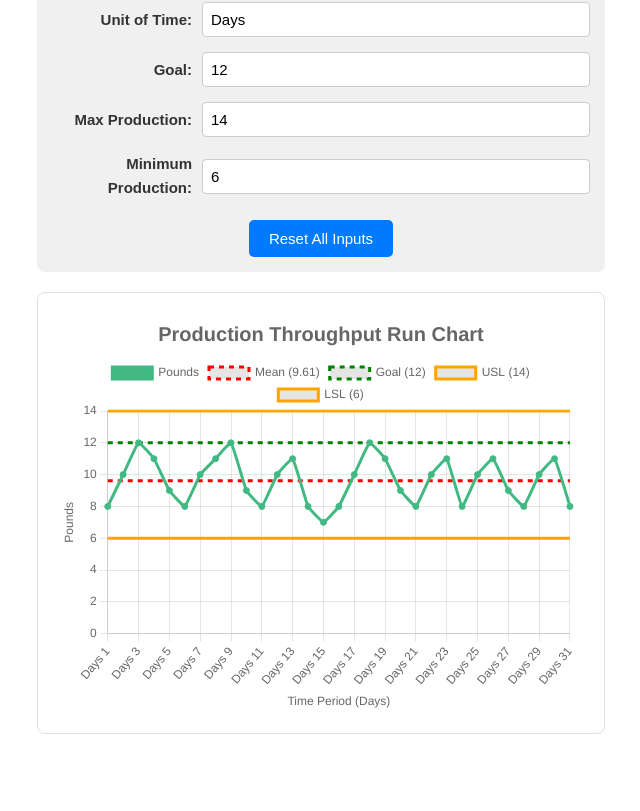
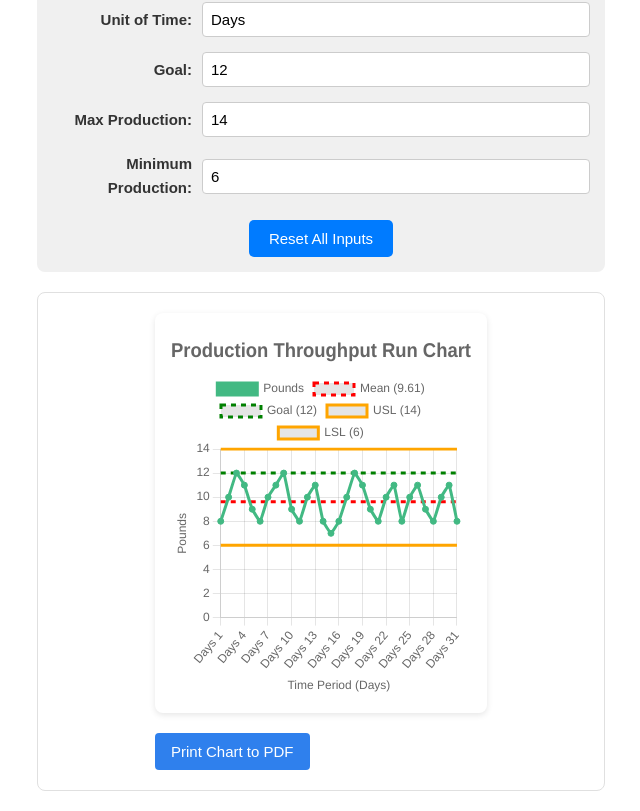
Before and after one commit to PatrickRutledge/RunChart-Goal, a Vue app: page / in a window 1280 px wide. Shown: the part 299-1110 px from the top of the page, without its empty margins (15-655 px from the left). Before the commit the page ends 1053 px from the top, so only its background shows below. Built offline with nearby package versions, Linux system fonts and the light colour scheme.

Commit message:
Enhance RunChartDisplay with PDF export and dynamic filename

```diff
--- a/src/components/RunChartDisplay.vue
+++ b/src/components/RunChartDisplay.vue
@@ -1,5 +1,5 @@
 <script setup>
-import { defineProps, watch, ref } from 'vue';
+import { ref, defineProps, watch, nextTick } from 'vue';
 import {
   Chart as ChartJS,
   CategoryScale,
@@ -11,8 +11,10 @@ import {
   Legend
 } from 'chart.js';
 import { Line } from 'vue-chartjs';
+import html2canvas from 'html2canvas';
+import jsPDF from 'jspdf';
 
-// Register Chart.js components
+// Register Chart.js components once globally
 ChartJS.register(
   CategoryScale,
   LinearScale,
@@ -23,7 +25,7 @@ ChartJS.register(
   Legend
 );
 
-// Define props that this component expects from its parent (App.vue)
+// Props passed from App.vue
 const props = defineProps({
   chartData: {
     type: Object,
@@ -31,44 +33,116 @@ const props = defineProps({
   },
   chartOptions: {
     type: Object,
-    default: () => ({}) // Provide an empty object as default
+    default: () => ({})
   }
 });
 
-// A ref to hold the chart instance, useful if you need to manipulate the chart directly
+// Chart and DOM references
 const chartRef = ref(null);
+const chartContainer = ref(null);
 
-// Watch for changes in chartData or chartOptions and update the chart
-// This ensures the chart re-renders when data or options change in the parent
-watch(() => [props.chartData, props.chartOptions], () => {
-  if (chartRef.value && chartRef.value.chart) {
-    chartRef.value.chart.update();
-  }
-}, { deep: true }); // Use deep watch for nested changes in objects
+// Watch for chart updates
+watch(
+  () => [props.chartData, props.chartOptions],
+  () => {
+    if (chartRef.value?.chart) {
+      chartRef.value.chart.update();
+    }
+  },
+  { deep: true }
+);
+
+// Print chart to PDF
+const printChartToPDF = async () => {
+  if (!chartContainer.value) return;
+
+  const button = document.querySelector('.print-button');
+  if (button) button.style.visibility = 'hidden';
+
+  await nextTick();
+
+  const canvas = await html2canvas(chartContainer.value, {
+    scale: 2,
+    useCORS: true
+  });
+
+  const imgData = canvas.toDataURL('image/png');
+  const pdfWidth = 792;
+  const pdfHeight = 612;
+
+  const pdf = new jsPDF({
+    orientation: 'landscape',
+    unit: 'px',
+    format: [pdfWidth, pdfHeight]
+  });
+
+  const ratio = Math.min(pdfWidth / canvas.width, pdfHeight / canvas.height);
+  const imgWidth = canvas.width * ratio;
+  const imgHeight = canvas.height * ratio;
+  const x = (pdfWidth - imgWidth) / 2;
+  const y = (pdfHeight - imgHeight) / 2;
+
+  pdf.addImage(imgData, 'PNG', x, y, imgWidth, imgHeight);
+
+  const title =
+    props.chartOptions?.plugins?.title?.text?.trim() || 'run-chart';
+
+  const blob = pdf.output('blob');
+  const url = URL.createObjectURL(blob);
+
+  const link = document.createElement('a');
+  link.href = url;
+  link.download = `${title}.pdf`;
+  document.body.appendChild(link);
+  link.click();
+  document.body.removeChild(link);
+
+  window.open(url, '_blank');
+
+  if (button) button.style.visibility = 'visible';
+};
+
 </script>
 
+
 <template>
-  <div class="chart-container">
-    <Line v-if="props.chartData.labels && props.chartData.labels.length > 0"
+  <div>
+    <!-- Chart wrapper for PDF export -->
+    <div ref="chartContainer">
+      <div class="chart-container">
+        <Line
+          v-if="props.chartData.labels && props.chartData.labels.length > 0"
           :data="props.chartData"
           :options="props.chartOptions"
           ref="chartRef"
-    />
-    <p v-else class="no-data-message">Enter production data to display the run chart.</p>
+        />
+        <p v-else class="no-data-message">
+          Enter production data to display the run chart.
+        </p>
+      </div>
+    </div>
+
+    <!-- Export button -->
+    <button @click="printChartToPDF" class="print-button">
+      Print Chart to PDF
+    </button>
   </div>
 </template>
+
 
 <style scoped>
 .chart-container {
   position: relative;
-  height: 400px; /* Fixed height for the chart */
-  width: 100%; /* Take full width of its parent */
+  height: 400px;
+  width: 100%;
   display: flex;
   justify-content: center;
   align-items: center;
   background-color: #fff;
   border-radius: 8px;
-  overflow: hidden; /* Hide anything that overflows */
+  overflow: hidden;
+  padding: 16px;
+  box-shadow: 0 2px 6px rgba(0, 0, 0, 0.1);
 }
 
 .no-data-message {
@@ -76,4 +150,26 @@ watch(() => [props.chartData, props.chartOptions], () => {
   font-size: 1.1em;
   text-align: center;
 }
+
+.print-button {
+  margin-top: 20px;
+  padding: 10px 16px;
+  font-size: 1em;
+  background-color: #2f80ed;
+  color: #fff;
+  border: none;
+  border-radius: 4px;
+  cursor: pointer;
+  transition: background-color 0.2s ease;
+}
+
+.print-button:hover {
+  background-color: #1e5cb8;
+}
+
+@media print {
+  .print-button {
+    display: none;
+  }
+}
 </style>
```
